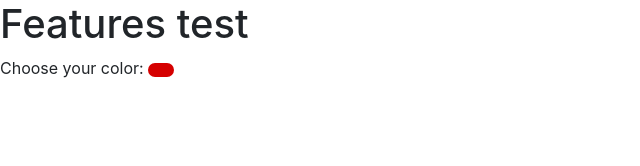
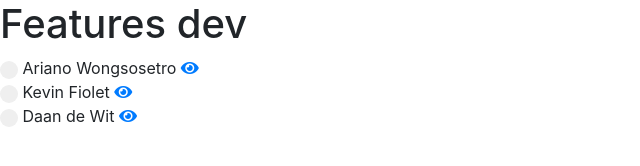
Before and after one commit to danchou-san/features-dev, a plain HTML site: page index.html in a window 1280 px wide. Shown: the whole page, without its empty margins (0-640 px from the left). Drawn offline with nearby package versions, Linux system fonts and the light colour scheme.

Commit message:
Code update

```diff
--- /dev/null
+++ b/css/style.css
@@ -0,0 +1,3 @@
+.btn-default {
+  padding: 8px;
+}
--- a/index.html
+++ b/index.html
@@ -3,9 +3,11 @@
 <html>
 
   <head>
-    <title>Features test</title>
+    <title>Features dev</title>
 
     <link rel="stylesheet" href="https://stackpath.bootstrapcdn.com/bootstrap/4.1.3/css/bootstrap.min.css" integrity="sha384-MCw98/SFnGE8fJT3GXwEOngsV7Zt27NXFoaoApmYm81iuXoPkFOJwJ8ERdknLPMO" crossorigin="anonymous">
+    <link rel="stylesheet" href="https://use.fontawesome.com/releases/v5.3.1/css/all.css" integrity="sha384-mzrmE5qonljUremFsqc01SB46JvROS7bZs3IO2EmfFsd15uHvIt+Y8vEf7N7fWAU" crossorigin="anonymous">
+    <link rel="stylesheet" type="text/css" href="css/style.css">
 
     <script src="https://code.jquery.com/jquery-3.3.1.slim.min.js" integrity="sha384-q8i/X+965DzO0rT7abK41JStQIAqVgRVzpbzo5smXKp4YfRvH+8abtTE1Pi6jizo" crossorigin="anonymous"></script>
     <script src="https://cdnjs.cloudflare.com/ajax/libs/popper.js/1.14.3/umd/popper.min.js" integrity="sha384-ZMP7rVo3mIykV+2+9J3UJ46jBk0WLaUAdn689aCwoqbBJiSnjAK/l8WvCWPIPm49" crossorigin="anonymous"></script>
@@ -13,15 +15,29 @@
   </head>
 
   <body>
-    <h1>Features test</h1>
-    <span>Choose your color: </span>
-    <button type="button" data-toggle="popover" class="btn btn-default" style="background-color:#D50000; border-radius:500px;" value=""></button>
+    <h1>Features dev</h1>
+
+    <button type="button" data-toggle="popover" data-trigger="focus" class="btn btn-default" style="background-color:; border-radius:500px;" value=""></button>
+    <span> Ariano Wongsosetro</span>
+    <a href="https://google.com" class="fa fa-eye"></a>
+    <br>
+
+    <button type="button" data-toggle="popover" class="btn btn-default" style="background-color:; border-radius:500px;" value=""></button>
+    <span> Kevin Fiolet</span>
+    <a href="https://google.com" class="fa fa-eye"></a>
+    <br>
+
+    <button type="button" data-toggle="popover" class="btn btn-default" style="background-color:; border-radius:500px;" value=""></button>
+    <span> Daan de Wit</span>
+    <a href="https://google.com" class="fa fa-eye"></a>
+    <br>
 
     <script>
       $(document).ready(function(){
         $('[data-toggle="popover"]').popover({
             placement : 'right',
             html : true,
+            trigger: 'focus',
             content :
             '<button type="button" data-toggle="popover" class="btn btn-default" style="background-color:#D50000; border-radius:500px" value="#D50000"></button> ' +
             '<button type="button" data-toggle="popover" class="btn btn-default" style="background-color:#E67C73; border-radius:500px" value="#E67C73"></button>' +
@@ -34,7 +50,7 @@
             '<br><button type="button" data-toggle="popover" class="btn btn-default" style="background-color:#7986CB; border-radius:500px" value="#7986CB"></button> ' +
             '<button type="button" data-toggle="popover" class="btn btn-default" style="background-color:#8E24AA; border-radius:500px" value="#8E24AA"></button>' +
             '<br><button type="button" data-toggle="popover" class="btn btn-default" style="background-color:#616161; border-radius:500px" value="#616161"></button> ' +
-          '<button type="button" data-toggle="popover" class="btn btn-default" style="background-color:#4285F4; border-radius:500px" value="#4285F4"></button>'
+            '<button type="button" data-toggle="popover" class="btn btn-default" style="background-color:#4285FF; border-radius:500px" value="#4285F4"></button>'
         });
       });
     </script>
```
Lines whose indentation alone changed are shown as unchanged.
